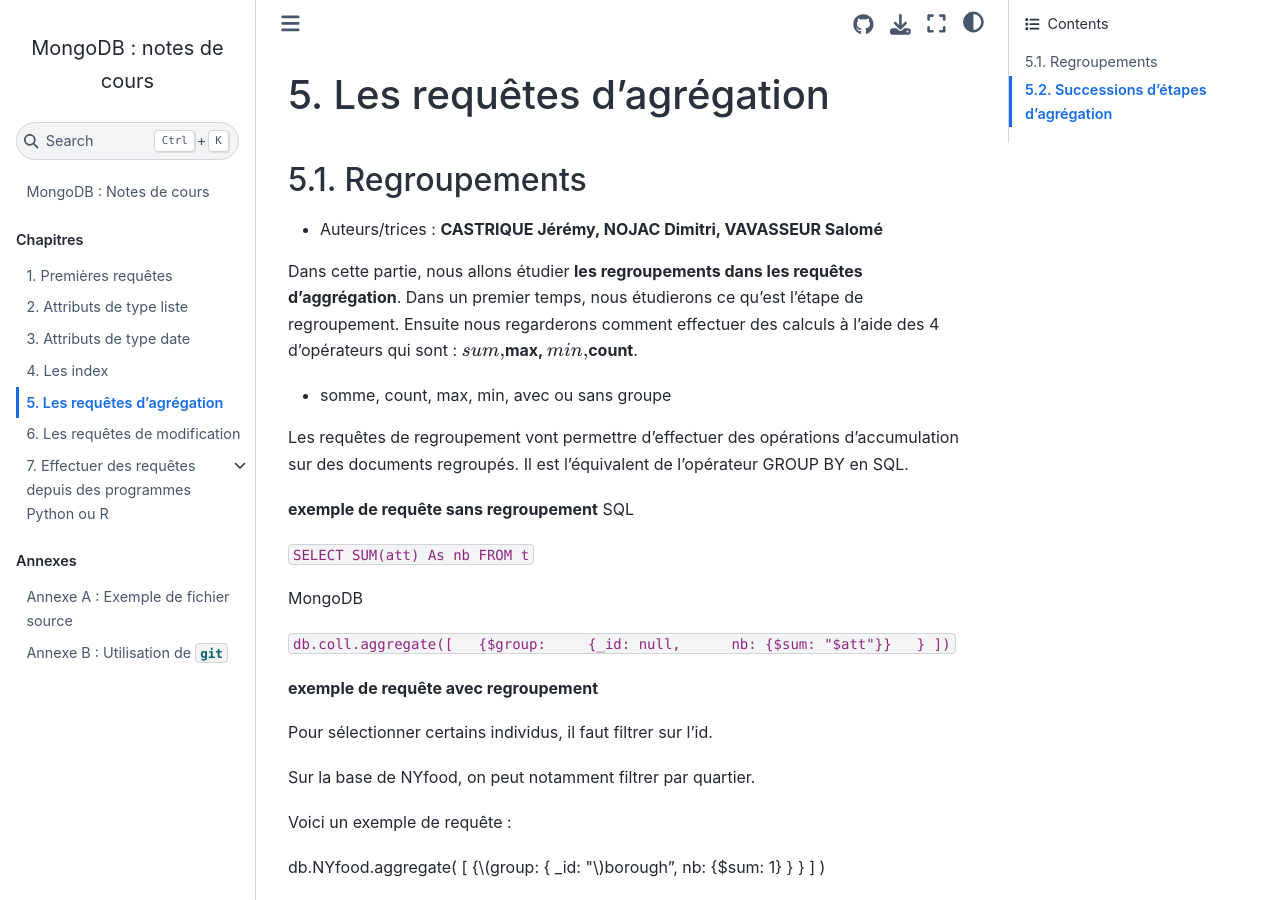
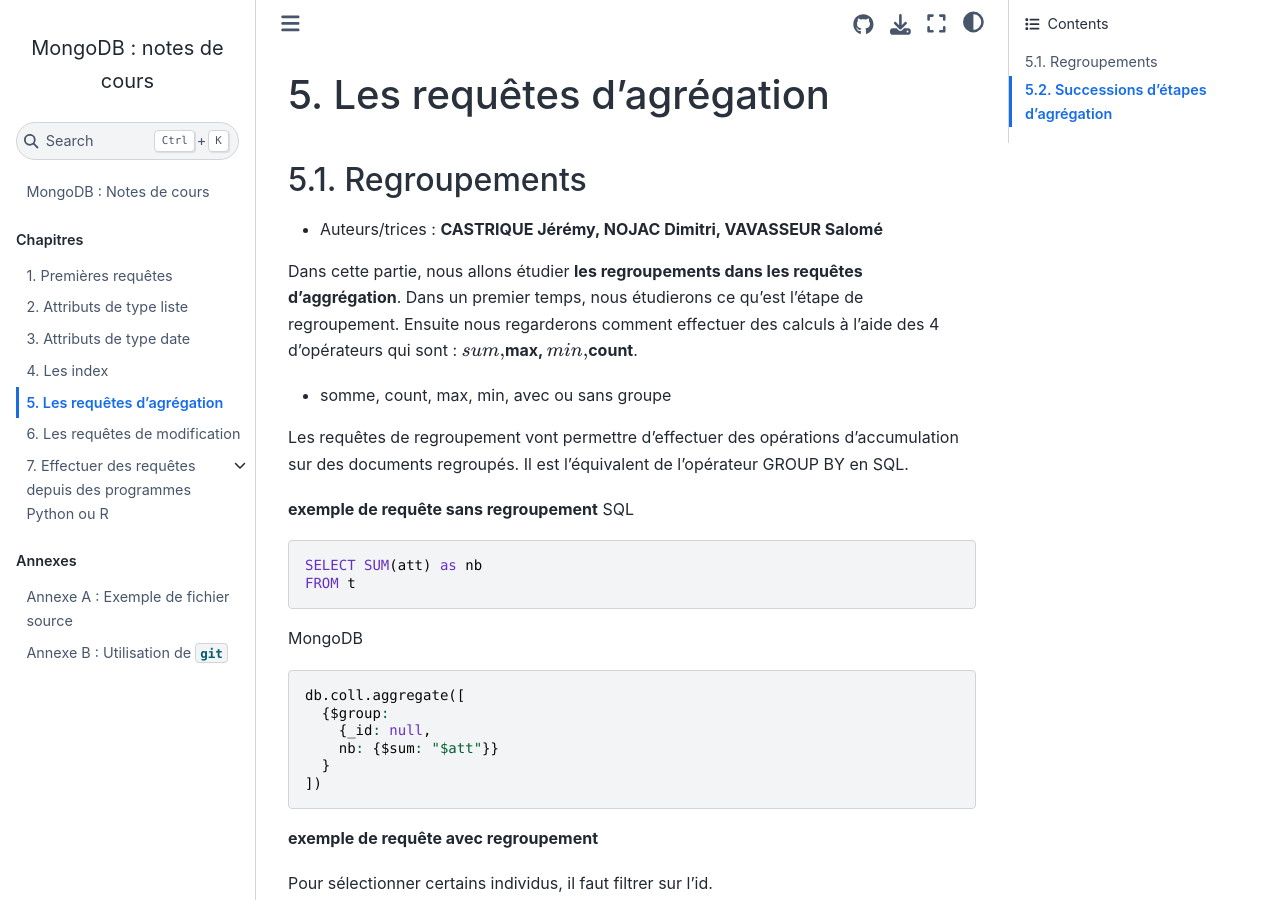
Before and after one commit to rtavenar/mongo_book, a Jupyter Book: the page built from content/05_agreg.md, in a window 1280 px wide and 900 px high. Built offline with Jupyter Book 1.0.4 settings and Sphinx 7.4.7 and the Sphinx Book theme 1.1.4, drawn with Linux system fonts in a browser that asks for light colours.

Commit message:
Update 05_agreg.md

````diff
--- a/content/05_agreg.md
+++ b/content/05_agreg.md
@@ -28,17 +28,21 @@
 **exemple de requête sans regroupement**
 SQL
 
-`SELECT SUM(att)
-As nb FROM t`
 
+```sql
+SELECT SUM(att) as nb
+FROM t
+```
 MongoDB
 
-`db.coll.aggregate([
+```javascript
+db.coll.aggregate([
   {$group:
     {_id: null,
     nb: {$sum: "$att"}}
   }
-])`
+])
+```
 
 **exemple de requête avec regroupement**
 
````
